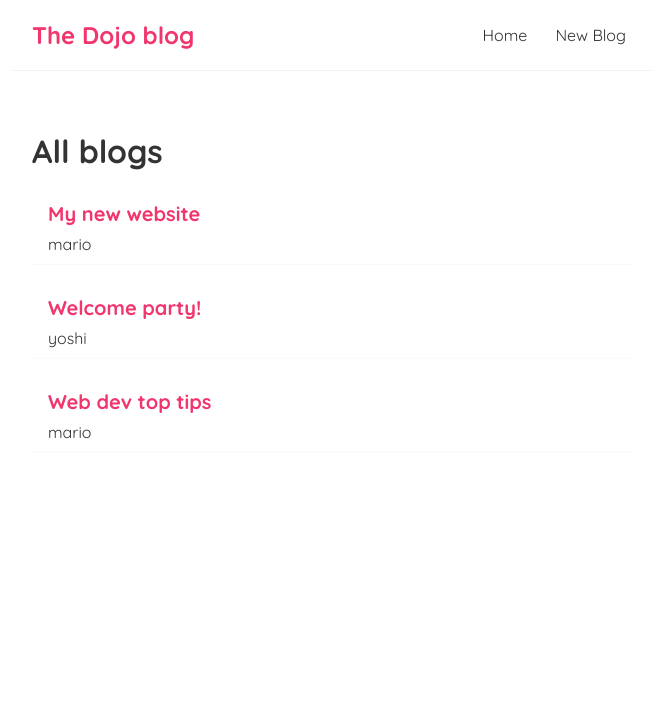
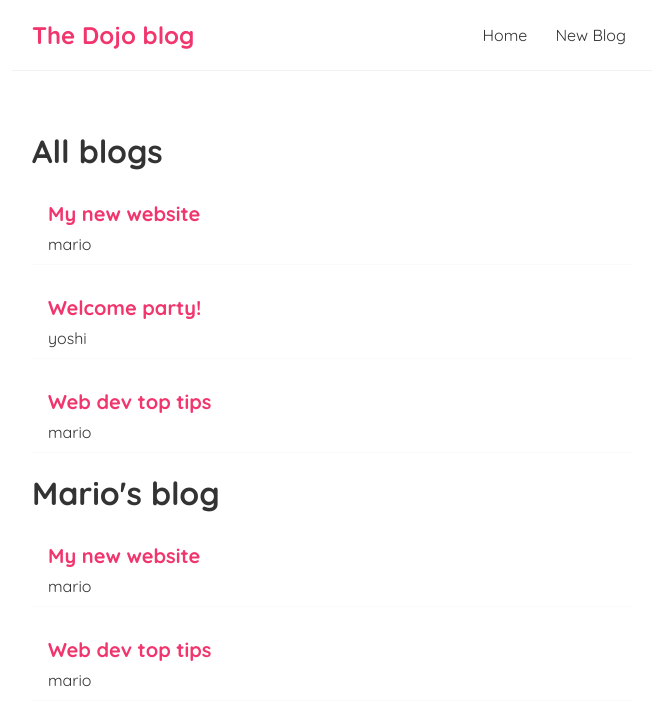
Before and after one commit to Pavlin-React/Complete-React-Tutorial, a React (Create React App) app: page / in a window 1280 px wide. Shown: the top 726 px of the page, without its empty margins (308-964 px from the left). Built offline with nearby package versions, Linux system fonts and the light colour scheme.

Commit message:
Reusing components

```diff
--- a/src/Home.js
+++ b/src/Home.js
@@ -10,6 +10,7 @@ const Home = () => {
   return (
     <div className='home'>
       <BlogList blogs={ blogs } title='All blogs' />
+      <BlogList blogs={ blogs.filter( ( blog ) => blog.author === 'mario' ) } title="Mario's blog" />
     </div>
   );
 }
```
